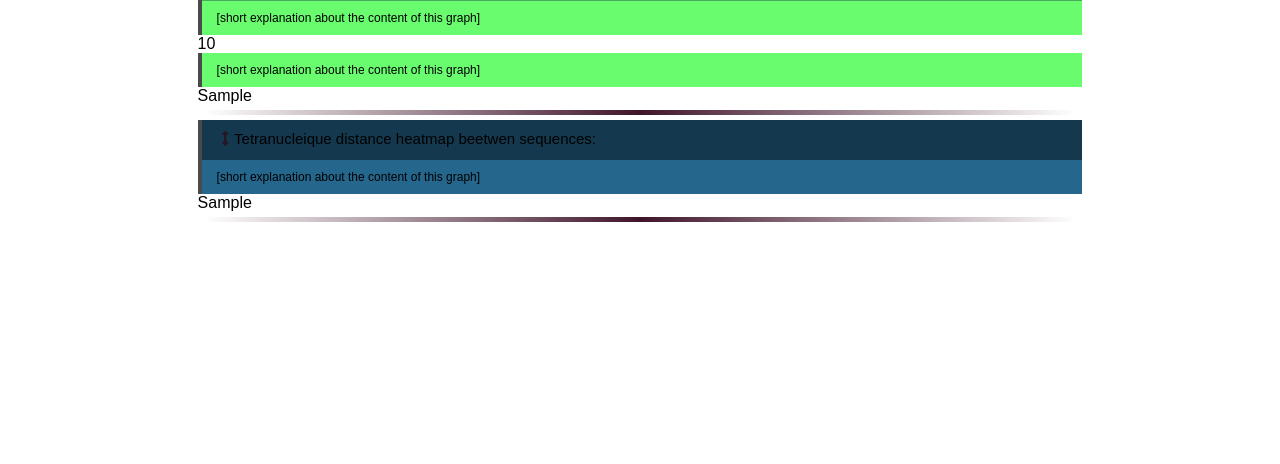
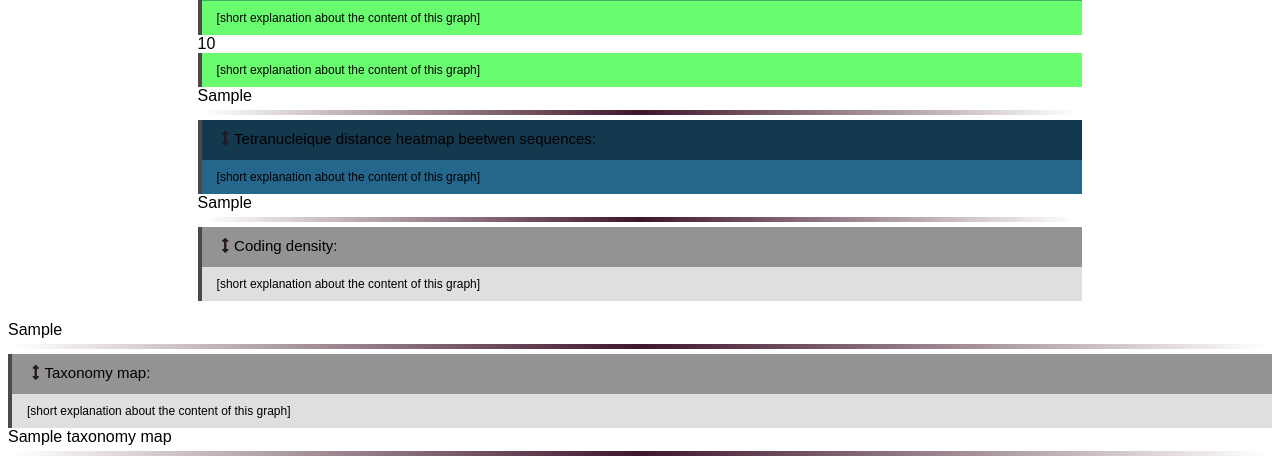
Before and after one commit to HadrienG/wiz, a Python web app: template wiz/misc/template/report.html in a window 1280 px wide. Shown: the part 534-998 px from the top of the page. Before the commit the page ends 756 px from the top, so only its background shows below. Run offline with Jinja, Linux system fonts and the light colour scheme; the template is opened without the code that fills it: most values are stand-ins (such as "Sample title", 1, 10 or a date in 2020).

Commit message:
Adding coding density and taxonomy map to report

```diff
--- a/wiz/misc/template/report.html
+++ b/wiz/misc/template/report.html
@@ -155,6 +155,18 @@ hr {
         </div></div>
         {{tetra_heatmap}}
       <hr>
+      <div class="header-box"><span class="box-icon"><i class="fas fa-arrows-alt-v"></i></span><span>Coding density:</span></div>
+        <div class="footer-box">
+        [short explanation about the content of this graph]
+        </div></div>
+        {{coding_density}}
+      <hr>
+      <div class="header-box"><span class="box-icon"><i class="fas fa-arrows-alt-v"></i></span><span>Taxonomy map:</span></div>
+        <div class="footer-box">
+        [short explanation about the content of this graph]
+        </div></div>
+        {{taxonomy_map}}
+      <hr>
     </div>
   </body>
 </html>
```
Also changed, not shown: wiz/qc/report.py (+6 -18 lines).
